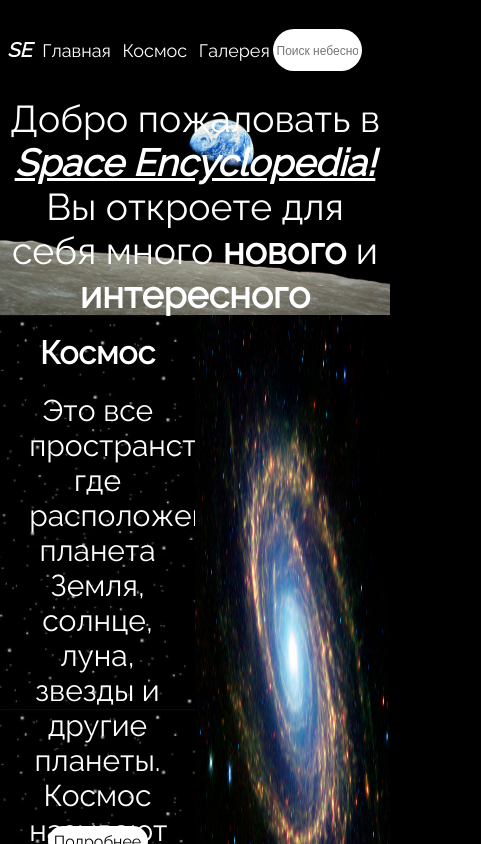
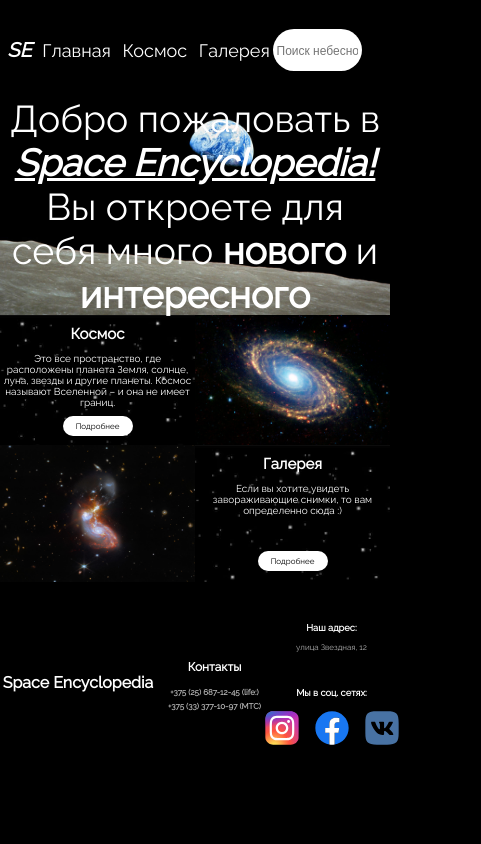
Before and after one commit to brusni4ka-krutishka/Space-encyclopedia, a React (Vite) app: page / in a window 390 px wide. Shown: the top 844 px of the page, 481 px wide, since content can reach past the window. Built offline with nearby package versions, Linux system fonts and the light colour scheme.

Commit message:
added adaptive mainPage

```diff
--- a/src/components/mainPageComponents/TextWithButton/textWithButton.module.css
+++ b/src/components/mainPageComponents/TextWithButton/textWithButton.module.css
@@ -33,3 +33,26 @@
 .button:hover {
   background-color: rgb(199, 201, 208);
 }
+@media screen and (max-width: 1440px) {
+  .body_txt {
+    font-size: 20px;
+  }
+}
+
+@media screen and (max-width: 853px) {
+  .head_txt {
+    font-size: 15px;
+    margin-top: 5%;
+  }
+
+  .body_txt {
+    font-size: 10px;
+    width: 100%;
+    margin-top: 0 !important;
+  }
+  .button {
+    width: 70px;
+    height: 20px;
+    font-size: 8px;
+  }
+}
```
